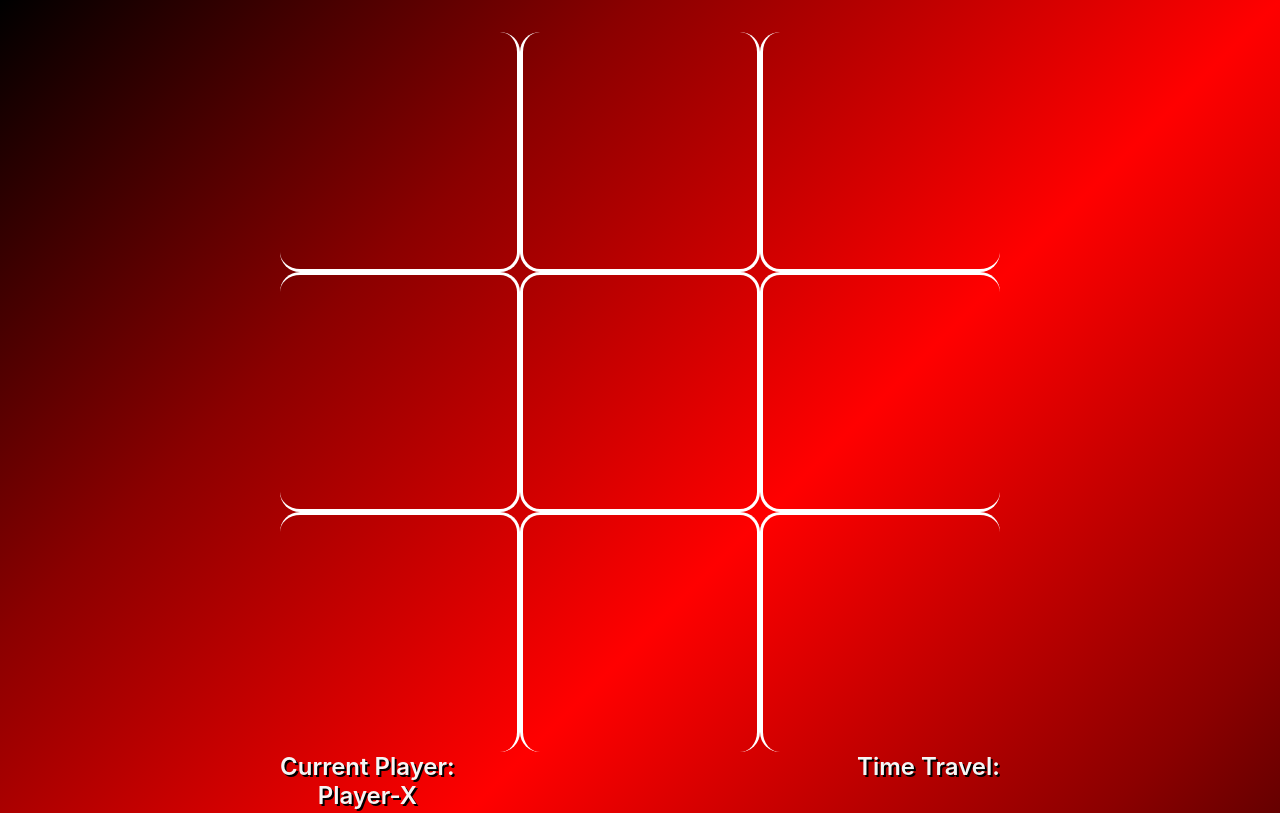
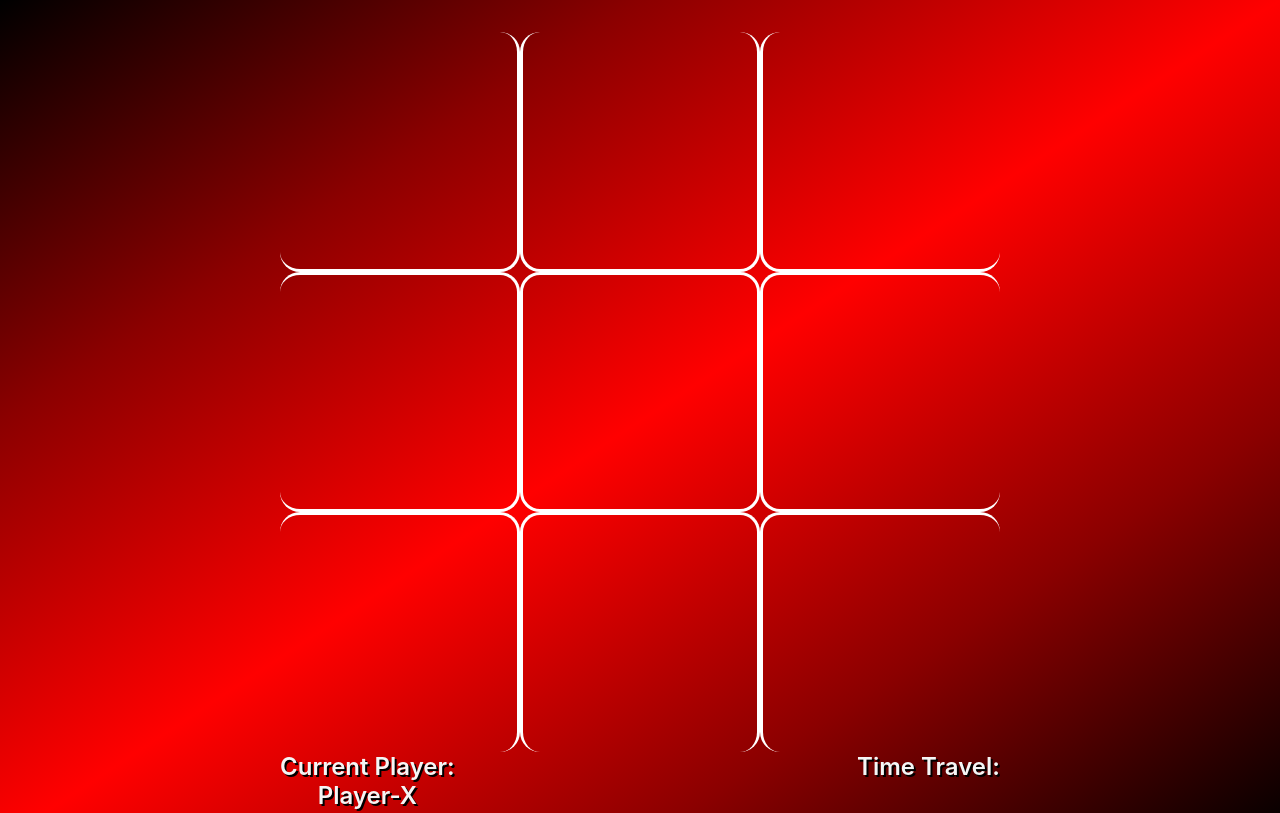
Before and after one commit to mahde232/tic-tac-toe, a React (Create React App) app: page / in a window 1280 px wide. Shown: the top 813 px of the page. Built offline with nearby package versions, Linux system fonts and the light colour scheme.

Commit message:
i hate css

```diff
--- a/src/App.css
+++ b/src/App.css
@@ -8,17 +8,17 @@
     black
   );
 }
-.App {
-  text-align: center;
+body {
   display: flex;
   justify-content: center;
-  align-items: center;
+  background: var(--gameBG) no-repeat center center/cover;
+  text-align: center;
 }
-body {
-  width: 100%;
-  height: 100vmax;
-  display: flex;
-  justify-content: center;
-  /* align-items: center; */
-  background: var(--gameBG) no-repeat center center/cover;
+body::-webkit-scrollbar {
+  display: none;
 }
+@media only screen and (max-width: 1100px) {
+  body {
+    height: 100vh;
+  }
+}
--- a/src/components/style.css
+++ b/src/components/style.css
@@ -8,11 +8,8 @@
     display: flex;
     flex-direction: column;
 }
-*::-webkit-scrollbar {
-    display: none;
-}
+
 #GameBoard {
-    background-color: var(--gameBG);
     height: 90vmin;
     width: 90vmin;
     display: grid;
@@ -22,11 +19,11 @@
 #GameUI {
     display: flex;
     justify-content: space-between;
-    background-color: var(--gameBG);
 }
 #timeTravel {
     display: flex;
     flex-direction: column;
+    height: fit-content;
 }
 .GameTile {
     border: 3px solid white;
```
